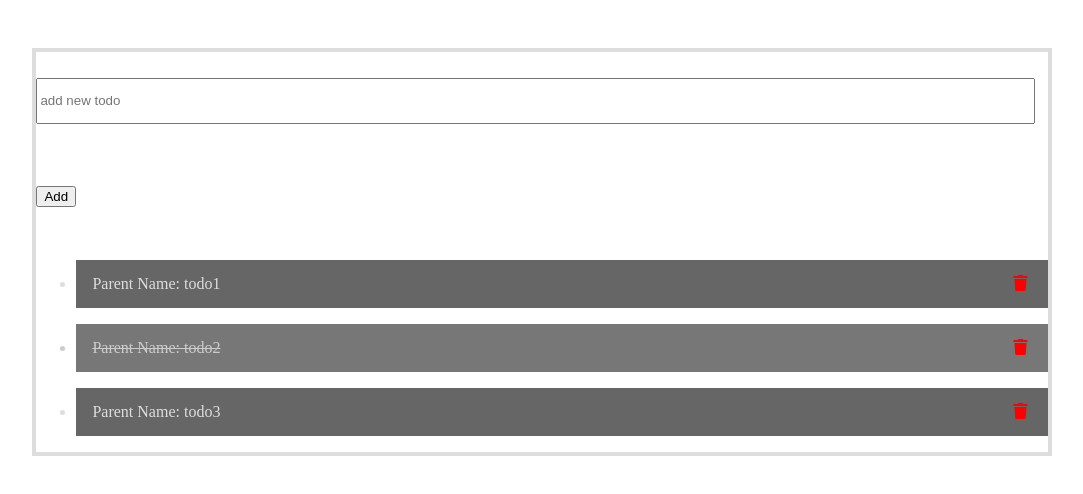
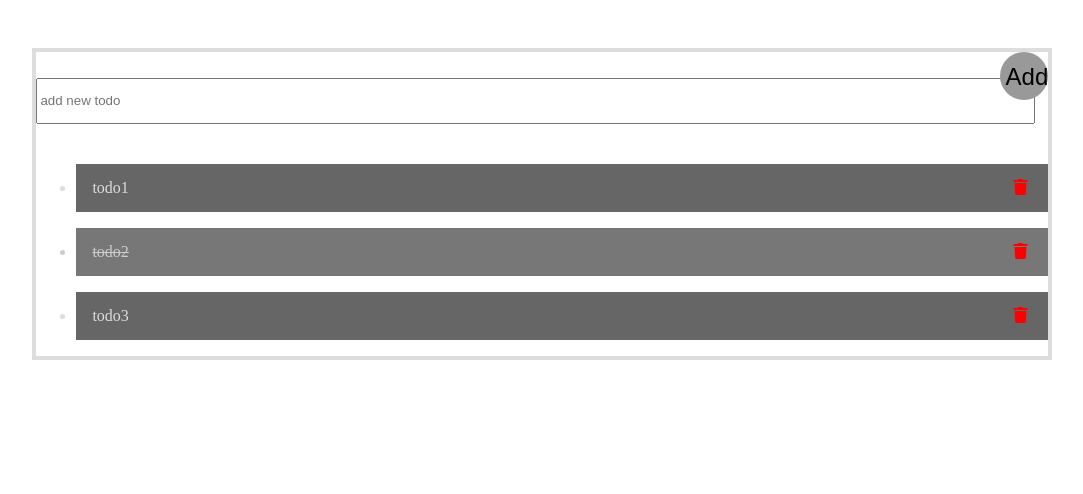
Before and after one commit to lora-sleptsova/TodoApp, an Angular app: page / in a window 1280 px wide. Shown: the top 494 px of the page, without its empty margins (98-1181 px from the left). Built offline with nearby package versions, Linux system fonts and the light colour scheme.

Commit message:
Add Service

```diff
--- a/src/app/add-todo/add-todo.component.css
+++ b/src/app/add-todo/add-todo.component.css
@@ -16,9 +16,29 @@ input:focus{
     border: 1px solid red;
 }
 
-/* .btnAdd:focus{
+.btnAdd{
+    display: inline-block;
+    position: absolute;
+    top: 0;
+    right: 0;
+    width: 2em;
+    height: 2em;
+    line-height: 2em;
+    vertical-align: middle;
+    text-align: center;
+    font-size: 1.5em;
+    margin-left: -3em;
+    border-radius: 100%;
+    background: #999;
+    border: none;
+    outline: none;
+    cursor: pointer;
+    box-sizing: border-box;
+}
+
+.btnAdd:focus{
     box-shadow: 2px 2px 5px 4px #7FDDC4;
 }
 .btnAdd:hover{
     box-shadow: 2px 2px 5px 4px #7FDDC4;
-} */
+}
--- a/src/app/add-todo/add-todo.component.html
+++ b/src/app/add-todo/add-todo.component.html
@@ -1,6 +1,10 @@
+
 <div class="addTodo">
-	<input #newTodo type="text"placeholder="add new todo">
-		<!-- (keyup.enter)='addNewTodo(newTodo.value)'> -->
+	<input #newTodo type="text" placeholder="add new todo">
+	<!-- <app-button></app-button> -->
 
-	<button (click)="this.addTodo.emit(newTodo.value)">Add</button>
+	<!-- (keyup.enter)='addNewTodo(newTodo.value)'> -->
+
+	<!-- <button (click)="this.addTodo.emit(newTodo.value)">Add</button> -->
+	<button class="btnAdd" (click)="addTodo(newTodo.value)">Add</button>
 </div>
--- a/src/app/add-todo/add-todo.component.ts
+++ b/src/app/add-todo/add-todo.component.ts
@@ -1,4 +1,5 @@
 import { Component, Input, Output, EventEmitter } from '@angular/core';
+import { TodoServicesService } from 'src/app/todo-services.service';
 
 @Component({
   selector: 'app-add-todo',
@@ -6,6 +7,14 @@ import { Component, Input, Output, EventEmitter } from '@angular/core';
   styleUrls: ['./add-todo.component.css']
 })
 export class AddTodoComponent {
-  @Output() addTodo = new EventEmitter();
+  // @Output() addTodo = new EventEmitter();
+
+  TodoText;
+
+  constructor(private _todoServe:TodoServicesService){}
+
+  addTodo(TodoText){
+    this._todoServe.addTodo(TodoText);
+  }
 
 }
--- a/src/app/add-todo/button/button.component.ts
+++ b/src/app/add-todo/button/button.component.ts
@@ -1,15 +1,19 @@
-import { Component, OnInit } from '@angular/core';
+import { Component } from '@angular/core';
+import { TodoServicesService } from 'src/app/todo-services.service';
 
 @Component({
   selector: 'app-button',
   templateUrl: './button.component.html',
   styleUrls: ['./button.component.css']
 })
-export class ButtonComponent implements OnInit {
+export class ButtonComponent {
 
-  constructor() { }
+  todoName;
 
-  ngOnInit(): void {
+  constructor(private _todoServe:TodoServicesService){}
+
+  addTodo(todoName){
+    this._todoServe.addTodo(todoName);
   }
 
 }
--- a/src/app/todo-list/todo-items/todo-items.component.html
+++ b/src/app/todo-list/todo-items/todo-items.component.html
@@ -1,5 +1,5 @@
 <div>
-    <span>Parent Name: {{TodoParentName}}</span>
+    <span>{{TodoParentName}}</span>
     <span class="btnDel" (click)="removeTodo(TodoIndex)">
         <i class="fas fa-trash"></i>
     </span>
--- a/src/app/todo-list/todo-items/todo-items.component.ts
+++ b/src/app/todo-list/todo-items/todo-items.component.ts
@@ -11,6 +11,8 @@ export class TodoItemsComponent {
   @Input() TodoParentName;
   @Input() TodoIndex;
 
+  // @Output() TodoDelEmit = new EventEmitter();
+
   index: number;
 
   constructor(private _todoServe:TodoServicesService){}
@@ -19,6 +21,4 @@ export class TodoItemsComponent {
     this._todoServe.removeTodo(index);
   }
 
-  // @Output() TodoDelEmit = new EventEmitter();
-
 }
```
